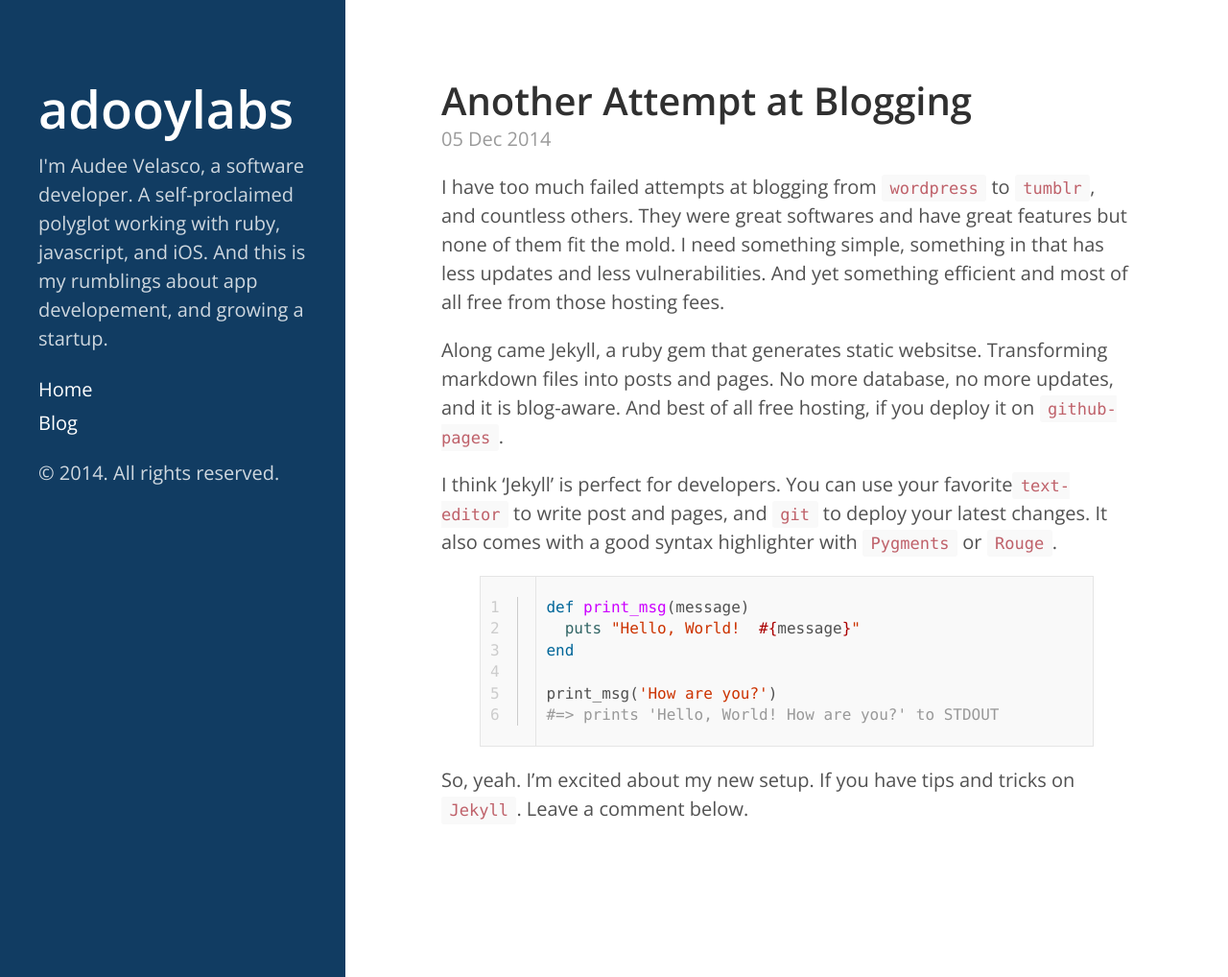
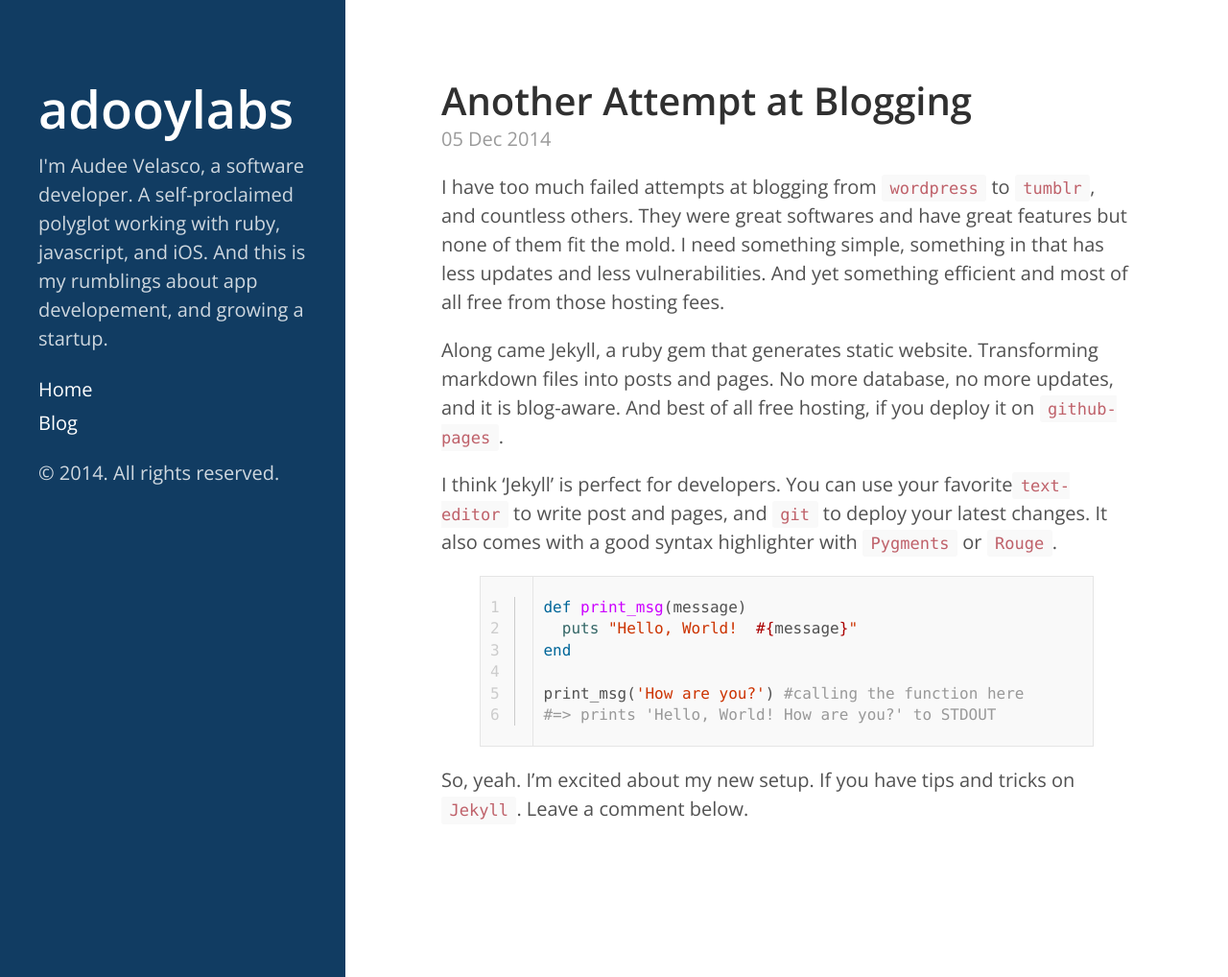
Before and after one commit to adooylabs/adooylabs.github.io, a Jekyll site: the page built from _posts/2014-12-05-another-attempt-at-blogging.markdown, in a window 1280 px wide and 1018 px high. Shown: the whole window at 96% size. Built offline with Jekyll 4.4.1, drawn with Linux system fonts in a browser that asks for light colours; Markdown is read by kramdown in place of the engine named in the settings; comment, search, counter and statistics services are not loaded.

Commit message:
update to post

```diff
--- a/_posts/2014-12-05-another-attempt-at-blogging.markdown
+++ b/_posts/2014-12-05-another-attempt-at-blogging.markdown
@@ -6,17 +6,17 @@ categories: misc
 ---
 I have too much failed attempts at blogging from `wordpress` to `tumblr`, and countless others. They were great softwares and have great features but none of them fit the mold. I need something simple, something in that has less updates and less vulnerabilities. And yet something efficient and most of all free from those hosting fees.
 
-Along came Jekyll, a ruby gem that generates static websitse. Transforming markdown files into posts and pages. No more database, no more updates, and it is blog-aware. And best of all free hosting, if you deploy it on `github-pages`.
+Along came Jekyll, a ruby gem that generates static website. Transforming markdown files into posts and pages. No more database, no more updates, and it is blog-aware. And best of all free hosting, if you deploy it on `github-pages`.
 
 I think 'Jekyll' is perfect for developers. You can use your favorite`text-editor` to write post and pages, and `git` to deploy your latest changes. It also comes with a good syntax highlighter with
 `Pygments` or `Rouge`.
 
-{% highlight ruby linenos %}
+{% highlight ruby linenos=table hl_lines=5 %}
 def print_msg(message)
   puts "Hello, World!  #{message}"
 end
 
-print_msg('How are you?')
+print_msg('How are you?') #calling the function here
 #=> prints 'Hello, World! How are you?' to STDOUT
 {% endhighlight %}
 
```
